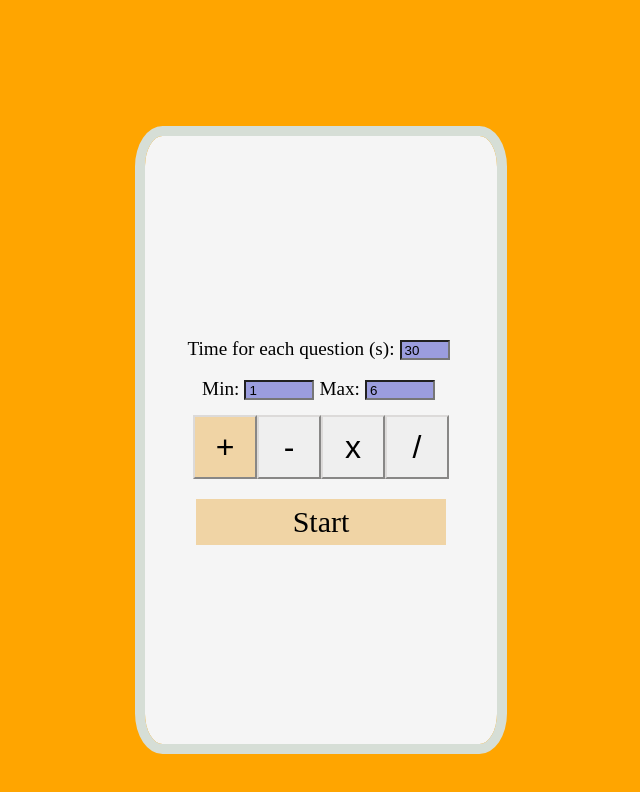
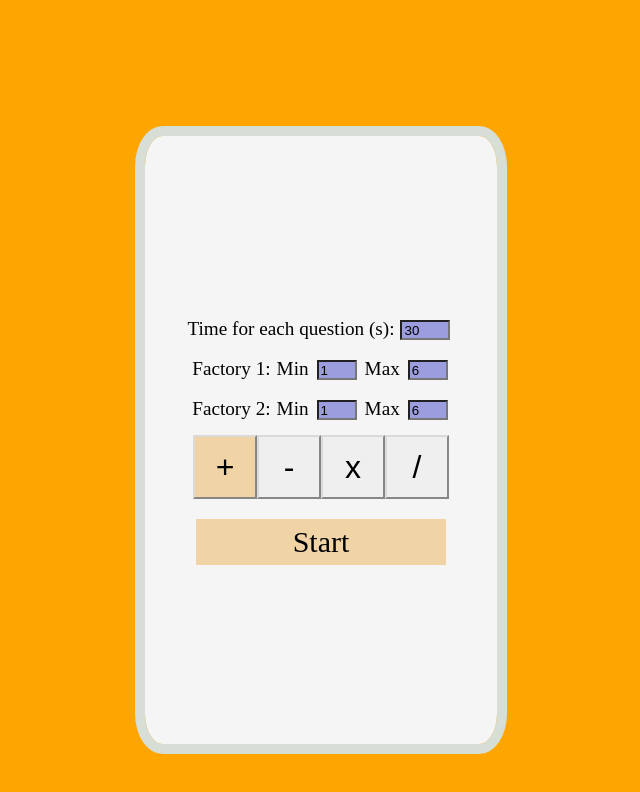
Before and after one commit to Kaibanchu/Math-Check-Game, a React (Vite) app: page / in a window 1280 px wide. Shown: the top 792 px of the page, without its empty margins (319-959 px from the left). Built offline with nearby package versions, Linux system fonts and the light colour scheme.

Commit message:
add factory1 vs fatory 2

```diff
--- a/src/component/Game.jsx
+++ b/src/component/Game.jsx
@@ -13,6 +13,8 @@ const symbols = ["+", "-", "x", "/"];
 const Game = () => {
   const [min, setMin] = useState("1");
   const [max, setMax] = useState("6");
+  const [min2, setMin2] = useState("1");
+  const [max2, setMax2] = useState("6");
   const [bestScore, setBestScore] = useState([]);
   const [startGame, setStartGame] = useState(false);
   const [types, setTypes] = useState("");
@@ -49,10 +51,12 @@ const Game = () => {
   const generateQuestion = () => {
     const mins = min;
     const maxs = max;
+    const mins2 = min2;
+    const maxs2 = max2;
     const typesIndex = Math.floor(Math.random() * groupTypes.length);
     const types = groupTypes[typesIndex];
     const num1 = randomNumber(Number(mins), Number(maxs));
-    const num2 = randomNumber(Number(mins), Number(maxs));
+    const num2 = randomNumber(Number(mins2), Number(maxs2));
 
     if (types === "+") {
       setQuestion(`${num1} ${types} ${num2}`);
@@ -131,9 +135,10 @@ const Game = () => {
         setTimeout(() => {
           setWrong(wrong + 1);
           setCount(0);
+          setQuestion("");
         }, 3000);
         setAnswer("");
-        setQuestion("");
+
       }
     }
   };
@@ -192,6 +197,8 @@ const Game = () => {
     setBestScore([]);
     setMin("1");
     setMax("6");
+    setMin2("1");
+    setMax2("6");
     setTimeInput("30");
     setOptions([]);
     setCheckAnswer("");
@@ -248,7 +255,8 @@ const Game = () => {
               />
             </div>
             <div className="input">
-              <span>Min:</span>
+              <span>Factory 1:</span>
+              <span>Min</span>
               <input
                 id="min"
                 type="text"
@@ -256,7 +264,7 @@ const Game = () => {
                 title="add number"
                 onChange={(e) => setMin(e.target.value)}
               />
-              <span>Max:</span>
+              <span>Max</span>
               <input
                 id="max"
                 type="text"
@@ -264,6 +272,26 @@ const Game = () => {
                 title="add number"
                 onChange={(e) => setMax(e.target.value)}
               />
+            </div>
+            <div className="input2">
+            <span>Factory 2:</span>
+              <span>Min</span>
+              <input
+                id="min2"
+                type="text"
+                value={min2}
+                title="add number"
+                onChange={(e) => setMin2(e.target.value)}
+              />
+              <span>Max</span>
+              <input
+                id="max2"
+                type="text"
+                value={max2}
+                title="add number"
+                onChange={(e) => setMax2(e.target.value)}
+              />
+
             </div>
             <div className="type">
               {symbols.map((symbol) => (
--- a/src/component/Game.scss
+++ b/src/component/Game.scss
@@ -35,15 +35,35 @@
     margin-bottom: 10px;
 
     span {
+      margin: 3px;
       font-size: 1.2em;
     }
     input[type="text"] {
-      padding: 3px;
+    //  padding: 3px;
       margin-bottom: 5px;
       justify-content: center;
       align-items: center;
       height: 20px;
-      width: 70px;
+      width: 40px;
+      display: inline-block;
+      margin: 5px;
+      background-color: rgb(155, 157, 222);
+    }
+  }
+  > .input2 {
+    margin-bottom: 10px;
+
+    span {
+      margin: 3px;
+      font-size: 1.2em;
+    }
+    input[type="text"] {
+    //  padding: 3px;
+      margin-bottom: 5px;
+      justify-content: center;
+      align-items: center;
+      height: 20px;
+      width: 40px;
       display: inline-block;
       margin: 5px;
       background-color: rgb(155, 157, 222);
```
